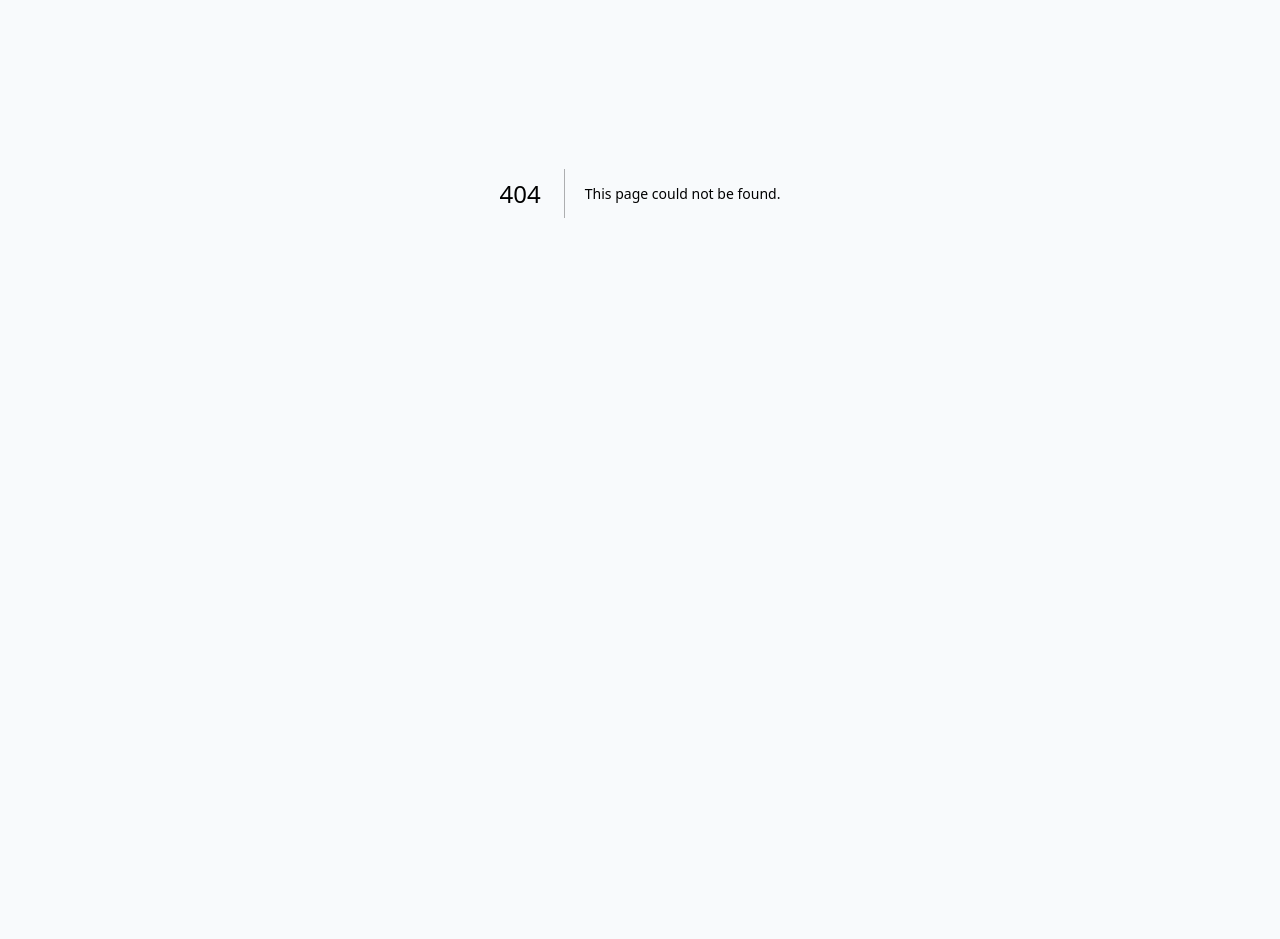
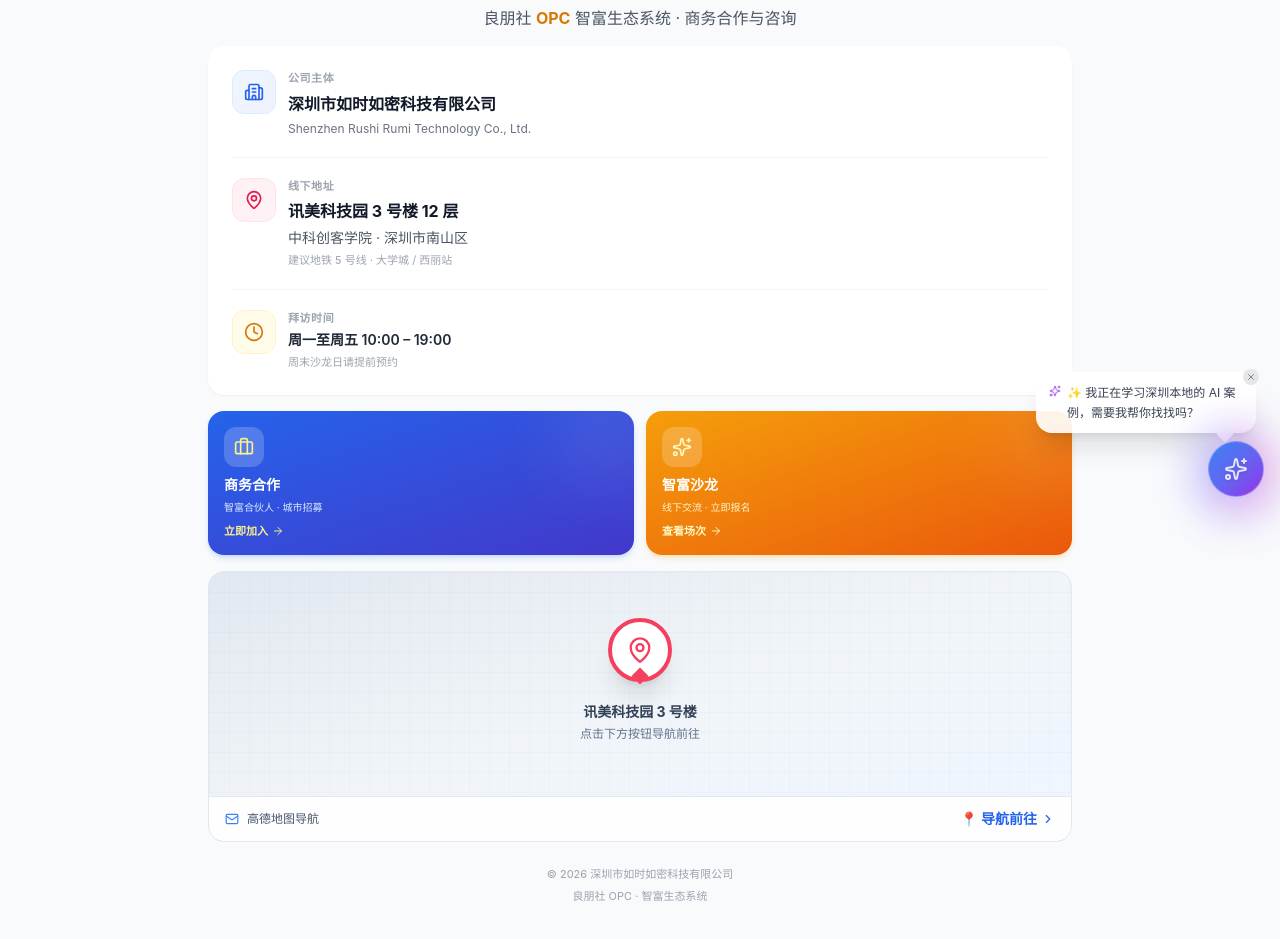
Before and after one commit to liangpengshe/liangpengshe, a Next.js app: page /contact in a window 1280 px wide. Before the commit this address had no page. Shown: the part 207-1146 px from the top of the page. Before the commit the page ends 800 px from the top, so only its background shows below. Built offline with nearby package versions, Linux system fonts and the light colour scheme.

Commit message:
新增 /contact 联系我们页面：公司主体+线下地址+商务/沙龙入口+高德地图导航

```diff
--- /dev/null
+++ b/src/app/contact/page.tsx
@@ -0,0 +1,205 @@
+'use client'
+
+import Link from 'next/link'
+import ClientLayout from '@/components/ClientLayout'
+import {
+  Phone,
+  MapPin,
+  Building2,
+  Briefcase,
+  Sparkles,
+  ArrowRight,
+  Mail,
+  Clock,
+  ChevronRight,
+} from 'lucide-react'
+
+export default function ContactPage() {
+  // 高德地图深大/西丽片区「讯美科技广场」坐标（参考）
+  const AMAP_URL =
+    'https://uri.amap.com/marker?position=113.9527,22.5428&name=讯美科技广场&src=liangpengshe&coordinate=gaode&callnative=1'
+
+  return (
+    <ClientLayout>
+      <div className="min-h-screen bg-slate-50 pb-12">
+        {/* ═══ 顶部标题区 ═══ */}
+        <section className="px-4 pt-8 pb-4 max-w-lg mx-auto md:max-w-4xl md:mx-auto">
+          <div className="text-center">
+            <div className="inline-flex items-center justify-center w-16 h-16 bg-gradient-to-br from-blue-500 to-indigo-600 rounded-2xl shadow-lg shadow-blue-500/30 mb-4">
+              <Phone size={28} className="text-white" />
+            </div>
+            <h1 className="text-2xl md:text-3xl font-extrabold text-gray-900 mb-2">
+              📞 联系我们
+            </h1>
+            <p className="text-sm md:text-base text-gray-600 leading-relaxed">
+              良朋社 <span className="font-bold text-amber-600">OPC</span> 智富生态系统 · 商务合作与咨询
+            </p>
+          </div>
+        </section>
+
+        {/* ═══ 核心信息卡片 ═══ */}
+        <section className="px-4 max-w-lg mx-auto md:max-w-4xl md:mx-auto">
+          <div className="bg-white rounded-2xl shadow-sm p-6 space-y-5">
+            {/* 公司主体 */}
+            <div className="flex items-start gap-3">
+              <div className="w-11 h-11 flex-shrink-0 bg-gradient-to-br from-blue-50 to-indigo-50 border border-blue-100 rounded-xl flex items-center justify-center">
+                <Building2 size={20} className="text-blue-600" />
+              </div>
+              <div className="flex-1 min-w-0">
+                <div className="text-[11px] font-bold text-gray-400 tracking-wider mb-1">
+                  公司主体
+                </div>
+                <div className="text-base font-bold text-gray-900 leading-relaxed">
+                  深圳市如时如密科技有限公司
+                </div>
+                <div className="text-xs text-gray-500 mt-1">
+                  Shenzhen Rushi Rumi Technology Co., Ltd.
+                </div>
+              </div>
+            </div>
+
+            <div className="border-t border-gray-100" />
+
+            {/* 线下地址 */}
+            <div className="flex items-start gap-3">
+              <div className="w-11 h-11 flex-shrink-0 bg-gradient-to-br from-rose-50 to-pink-50 border border-rose-100 rounded-xl flex items-center justify-center">
+                <MapPin size={20} className="text-rose-600" />
+              </div>
+              <div className="flex-1 min-w-0">
+                <div className="text-[11px] font-bold text-gray-400 tracking-wider mb-1">
+                  线下地址
+                </div>
+                <div className="text-base font-bold text-gray-900 leading-relaxed">
+                  讯美科技园 3 号楼 12 层
+                </div>
+                <div className="text-sm text-gray-600 mt-1">
+                  中科创客学院 · 深圳市南山区
+                </div>
+                <div className="text-[11px] text-gray-400 mt-1">
+                  建议地铁 5 号线 · 大学城 / 西丽站
+                </div>
+              </div>
+            </div>
+
+            <div className="border-t border-gray-100" />
+
+            {/* 营业时间 */}
+            <div className="flex items-start gap-3">
+              <div className="w-11 h-11 flex-shrink-0 bg-gradient-to-br from-amber-50 to-yellow-50 border border-amber-100 rounded-xl flex items-center justify-center">
+                <Clock size={20} className="text-amber-600" />
+              </div>
+              <div className="flex-1 min-w-0">
+                <div className="text-[11px] font-bold text-gray-400 tracking-wider mb-1">
+                  拜访时间
+                </div>
+                <div className="text-sm font-semibold text-gray-800">
+                  周一至周五 10:00 – 19:00
+                </div>
+                <div className="text-[11px] text-gray-400 mt-1">
+                  周末沙龙日请提前预约
+                </div>
+              </div>
+            </div>
+          </div>
+        </section>
+
+        {/* ═══ 辅助入口：商务合作 + 智富沙龙 ═══ */}
+        <section className="px-4 mt-4 max-w-lg mx-auto md:max-w-4xl md:mx-auto">
+          <div className="grid grid-cols-2 gap-3">
+            <Link
+              href="/partner"
+              className="group relative block bg-gradient-to-br from-blue-600 to-indigo-700 text-white rounded-2xl p-4 shadow-md shadow-blue-500/20 hover:shadow-xl hover:-translate-y-0.5 transition-all duration-300 overflow-hidden"
+            >
+              <div className="absolute -top-4 -right-4 w-20 h-20 bg-white/15 rounded-full blur-2xl" />
+              <div className="relative">
+                <div className="w-10 h-10 bg-white/20 backdrop-blur rounded-xl flex items-center justify-center mb-2">
+                  <Briefcase size={20} className="text-yellow-200" />
+                </div>
+                <div className="text-sm font-bold mb-1">商务合作</div>
+                <div className="text-[10px] text-blue-100 leading-relaxed mb-2">
+                  智富合伙人 · 城市招募
+                </div>
+                <div className="flex items-center gap-1 text-[11px] font-semibold text-yellow-200 group-hover:gap-2 transition-all">
+                  立即加入
+                  <ArrowRight size={12} />
+                </div>
+              </div>
+            </Link>
+
+            <Link
+              href="/salon"
+              className="group relative block bg-gradient-to-br from-amber-500 to-orange-600 text-white rounded-2xl p-4 shadow-md shadow-amber-500/20 hover:shadow-xl hover:-translate-y-0.5 transition-all duration-300 overflow-hidden"
+            >
+              <div className="absolute -top-4 -right-4 w-20 h-20 bg-white/15 rounded-full blur-2xl" />
+              <div className="relative">
+                <div className="w-10 h-10 bg-white/20 backdrop-blur rounded-xl flex items-center justify-center mb-2">
+                  <Sparkles size={20} className="text-yellow-100" />
+                </div>
+                <div className="text-sm font-bold mb-1">智富沙龙</div>
+                <div className="text-[10px] text-amber-100 leading-relaxed mb-2">
+                  线下交流 · 立即报名
+                </div>
+                <div className="flex items-center gap-1 text-[11px] font-semibold text-yellow-100 group-hover:gap-2 transition-all">
+                  查看场次
+                  <ArrowRight size={12} />
+                </div>
+              </div>
+            </Link>
+          </div>
+        </section>
+
+        {/* ═══ 地图占位（深色质感 + 高德跳转） ═══ */}
+        <section className="px-4 mt-4 max-w-lg mx-auto md:max-w-4xl md:mx-auto">
+          <a
+            href={AMAP_URL}
+            target="_blank"
+            rel="noopener noreferrer"
+            className="group block relative bg-gradient-to-br from-slate-200 via-slate-100 to-blue-50 rounded-2xl overflow-hidden border border-slate-200 hover:border-blue-300 hover:shadow-lg transition-all"
+          >
+            {/* 装饰网格背景 */}
+            <div
+              className="absolute inset-0 opacity-40"
+              style={{
+                backgroundImage:
+                  'linear-gradient(rgba(99,102,241,0.08) 1px, transparent 1px), linear-gradient(90deg, rgba(99,102,241,0.08) 1px, transparent 1px)',
+                backgroundSize: '20px 20px',
+              }}
+            />
+
+            {/* 中心标记 */}
+            <div className="relative h-48 md:h-56 flex items-center justify-center">
+              <div className="text-center">
+                <div className="relative inline-flex items-center justify-center w-16 h-16 bg-white rounded-full shadow-xl border-4 border-rose-500 mb-3 animate-bounce">
+                  <MapPin size={28} className="text-rose-500" />
+                  <span className="absolute -bottom-1 left-1/2 -translate-x-1/2 w-3 h-3 bg-rose-500 rotate-45" />
+                </div>
+                <div className="text-sm font-bold text-slate-700">讯美科技园 3 号楼</div>
+                <div className="text-xs text-slate-500 mt-1">点击下方按钮导航前往</div>
+              </div>
+            </div>
+
+            {/* 底部操作栏 */}
+            <div className="relative bg-white/90 backdrop-blur border-t border-slate-200 px-4 py-3 flex items-center justify-between">
+              <div className="flex items-center gap-2 text-xs text-slate-600">
+                <Mail size={14} className="text-blue-500" />
+                <span>高德地图导航</span>
+              </div>
+              <div className="flex items-center gap-1 text-sm font-bold text-blue-600 group-hover:gap-2 transition-all">
+                📍 导航前往
+                <ChevronRight size={14} />
+              </div>
+            </div>
+          </a>
+        </section>
+
+        {/* ═══ 底部备案信息 ═══ */}
+        <section className="px-4 mt-6 max-w-lg mx-auto md:max-w-4xl md:mx-auto">
+          <div className="text-center text-[11px] text-gray-400 leading-relaxed">
+            <div>© 2026 深圳市如时如密科技有限公司</div>
+            <div className="mt-1">良朋社 OPC · 智富生态系统</div>
+          </div>
+        </section>
+      </div>
+    </ClientLayout>
+  )
+}
```
